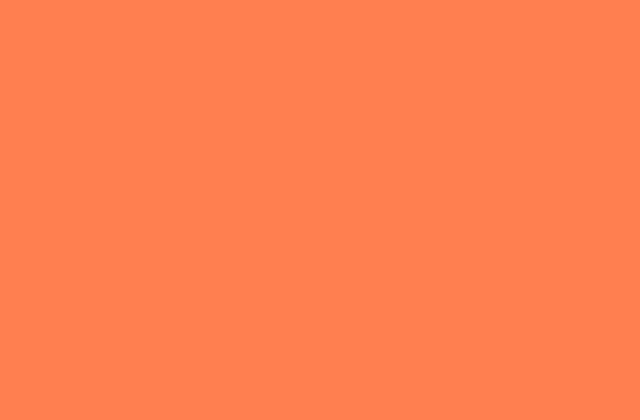
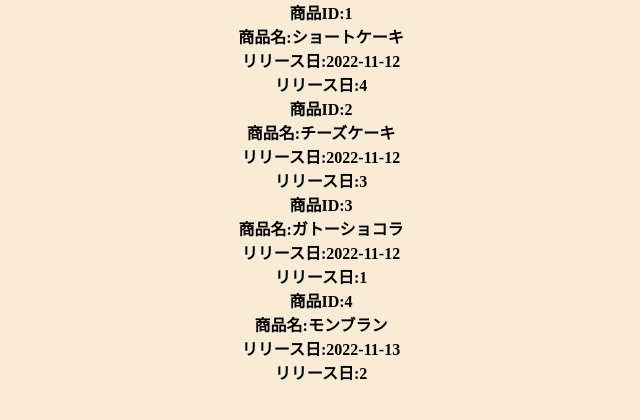
Before and after one commit to hukuisho/daikichicake, a Vue app: page /shop/product in a window 1280 px wide. Shown: the top 420 px of the page, without its empty margins (319-959 px from the left). Built offline with nearby package versions, Linux system fonts and the light colour scheme.

Commit message:
create:productIndex

```diff
--- a/src/App.vue
+++ b/src/App.vue
@@ -32,6 +32,15 @@ a {
 // keyframes
 @keyframes flash {
   from {
+    opacity: 0;
+  }
+  to {
+    opacity: 1;
+  }
+}
+
+@keyframes flashing {
+  from {
     opacity: 1;
   }
   50% {
--- a/src/store/index.js
+++ b/src/store/index.js
@@ -15,6 +15,11 @@ export default createStore({
     getLinkToHistory: "注文した商品はコチラから購入履歴をご確認下さい。",
     getNote: "受け取り時間変更はコチラまでご連絡下さい↓",
     getPhoneNumber: "AAA-BBB-CCC",
+    // 商品一覧
+    productItemsId: "商品ID:",
+    productItemsName: "商品名:",
+    productItemsRelease: "リリース日:",
+    productItemsRanking: "リリース日:",
   },
   getters: {},
   mutations: {},
--- a/src/views/OpeningView.vue
+++ b/src/views/OpeningView.vue
@@ -46,6 +46,7 @@ export default {
   &__welcome {
     margin-bottom: 10%;
     color: aliceblue;
+    animation: flash 1s linear forwards;
   }
   &__daikitchi {
     width: 70%;
--- a/src/views/shop/product/GetView.vue
+++ b/src/views/shop/product/GetView.vue
@@ -24,8 +24,6 @@
         {{ $store.state.getPhoneNumber }}
       </h5>
     </div>
-    <!-- <img alt="Vue logo" src="../assets/logo.png"> -->
-    <!-- <HelloWorld msg="Welcome to Your Vue.js App" /> -->
   </div>
 </template>
 
--- a/src/views/shop/product/IndexView.vue
+++ b/src/views/shop/product/IndexView.vue
@@ -1,18 +1,67 @@
 <template>
-  <div id="product__index">
-    <!-- <img alt="Vue logo" src="../assets/logo.png"> -->
-    <!-- <HelloWorld msg="Welcome to Your Vue.js App" /> -->
+  <div id="product__index" class="product__index">
+    <ul v-for="product in productItems" :key="product">
+      <li>{{ $store.state.productItemsId }}{{ product.productId }}</li>
+      <li>{{ $store.state.productItemsName }}{{ product.productName }}</li>
+      <li>{{ $store.state.productItemsRelease }}{{ product.releaseDate }}</li>
+      <li>{{ $store.state.productItemsRanking }}{{ product.ranking }}</li>
+      <!-- <li>ほしい物リスト追加</li>
+      <li>カートに追加</li> -->
+    </ul>
   </div>
 </template>
-
+<style lang="scss">
+.product__index {
+  background-color: antiquewhite;
+  min-height: 100vh;
+}
+</style>
 <script>
-// @ is an alias to /src
-// import HelloWorld from "@/components/HelloWorld.vue";
-
-// export default {
-//   name: "HomeView",
-//   components: {
-//     HelloWorld,
-//   },
-// };
+export default {
+  name: "IndexView",
+  data: () => ({
+    productItems: [
+      {
+        productId: 1,
+        imageUrl: "../assets/short_cake.png",
+        productName: "ショートケーキ",
+        releaseDate: "2022-11-12",
+        ranking: 4,
+        want: "no",
+        cart: "no",
+        purchased: "no",
+      },
+      {
+        productId: 2,
+        imageUrl: "../assets/cheese_cake.png",
+        productName: "チーズケーキ",
+        releaseDate: "2022-11-12",
+        ranking: 3,
+        want: "no",
+        cart: "no",
+        purchased: "no",
+      },
+      {
+        productId: 3,
+        imageUrl: "../assets/gateau_chocolat.png",
+        productName: "ガトーショコラ",
+        releaseDate: "2022-11-12",
+        ranking: 1,
+        want: "no",
+        cart: "no",
+        purchased: "no",
+      },
+      {
+        productId: 4,
+        imageUrl: "../assets/mont_blanc.png",
+        productName: "モンブラン",
+        releaseDate: "2022-11-13",
+        ranking: 2,
+        want: "no",
+        cart: "no",
+        purchased: "no",
+      },
+    ],
+  }),
+};
 </script>
```
